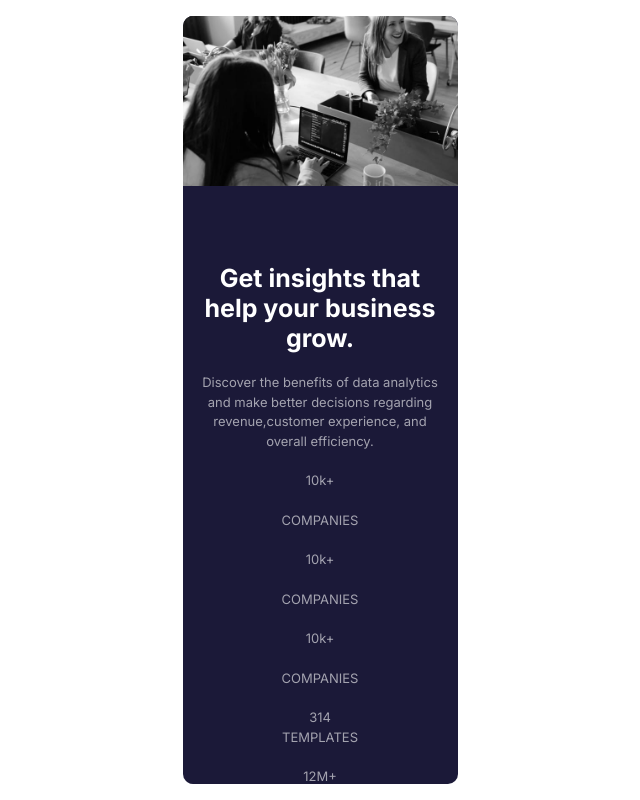
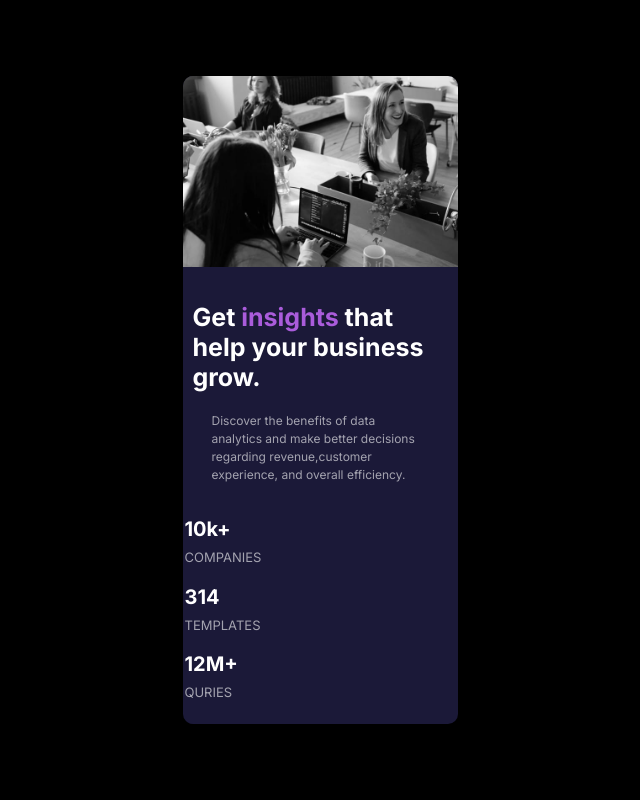
Before and after one commit to edber455/-stats-preview-card-component, a plain HTML site: page index.html in a window 1280 px wide. Shown: the whole page, without its empty margins (320-960 px from the left). Drawn offline with Linux system fonts and the light colour scheme.

Commit message:
modified index.html and index.css

```diff
--- a/index.css
+++ b/index.css
@@ -12,8 +12,10 @@ body {
   align-content: center;
   min-height: 100vh;
   width: 100vw;
-  border-color: hsl(0, 0%, 100%);
+  /* border-color: hsl(0, 0%, 100%); */
+  background-color: black;
 }
+
 .card {
   background-color: hsl(244, 38%, 16%);
   display: grid;
@@ -26,6 +28,7 @@ body {
   align-content: center;
   grid-template-rows: 35% 1fr;
 }
+
 img {
   width: 100%;
   height: auto;
@@ -36,12 +39,45 @@ h1 {
   font-weight: 600;
 }
 p {
-  padding: 10px 10px;
   color: hsla(0, 0%, 100%, 0.6);
   font-size: 13px;
   font-weight: 400;
   line-height: 1.5;
+  padding: 2px 2px;
 }
-.left {
-  text-align: center;
+
+h2 {
+  padding: 10px 29px 23px 29px;
+  color: hsla(0, 0%, 100%, 0.6);
+  font-size: 12px;
+  font-weight: 400;
+  line-height: 1.5;
 }
+
+.quantitiy-companies {
+  padding: 5px 0;
+}
+
+.quantitiy-templates {
+  padding: 5px 0;
+}
+
+.quantitiy-queries {
+  padding: 5px 0 30px 0;
+}
+
+.title-purple {
+  color: hsl(277, 64%, 61%);
+}
+
+.numbres {
+  color: white;
+  font-size: 20px;
+  font-weight: 700;
+}
+
+/* !!! delete  */
+
+/* .left {
+    text-align: center;
+  } */
--- a/index.html
+++ b/index.html
@@ -14,37 +14,34 @@
       </div>
       <!-- left -->
       <div class="left">
-        <h1>Get insights that help your business grow.</h1>
-        <p>
+        <!-- left-top -->
+        <div class="left-top">
+          <h1>
+            Get
+            <spen class="title-purple">insights</spen>
+            that help your business grow.
+          </h1>
+          <h2>
             Discover the benefits of data analytics and make better decisions
             regarding revenue,customer experience, and overall efficiency.
-        </p>
-        <!-- left-top -->
-        <div class="left-top"></div>
-
+          </h2>
+        </div>
         <!-- left-bottom -->
-        <div class="left-bottom"></div>
+        <div class="left-bottom">
           <div class="quantity">
             <div class="quantitiy-companies">
-            <p>10k+</p>
+              <p class="numbres">10k+</p>
               <p>COMPANIES</p>
             </div>
             <div class="quantitiy-templates">
-            <p>10k+</p>
-            <p>COMPANIES</p>
+              <p class="numbres">314</p>
+              <p>TEMPLATES</p>
             </div>
             <div class="quantitiy-queries">
-            <p>10k+</p>
-            <p>COMPANIES</p>
+              <p class="numbres">12M+</p>
+              <p>QURIES</p>
             </div>
-          <p>
-            314 <br />
-            TEMPLATES
-          </p>
-          <p>
-            12M+ <br />
-            QUERIES
-          </p>
+          </div>
         </div>
       </div>
     </div>
```
Lines whose indentation alone changed are shown as unchanged.
